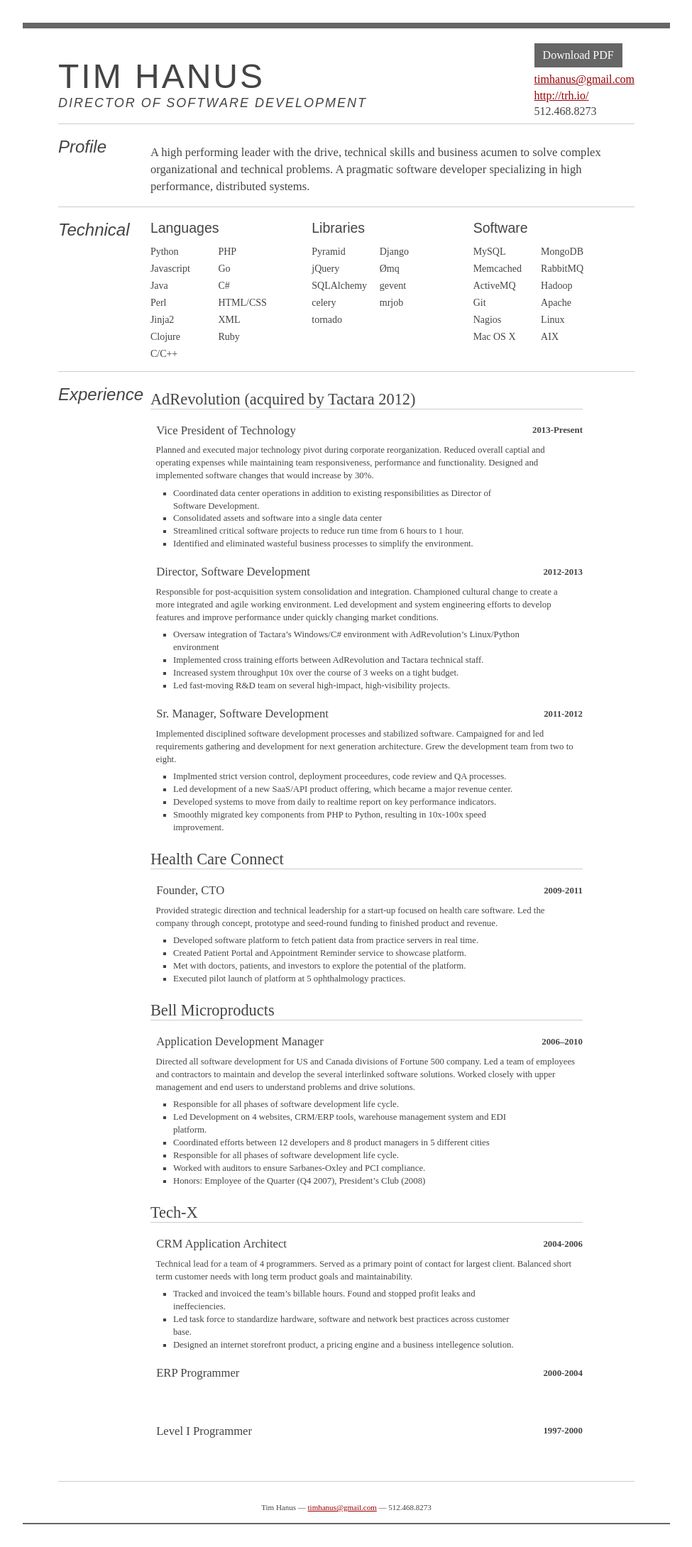
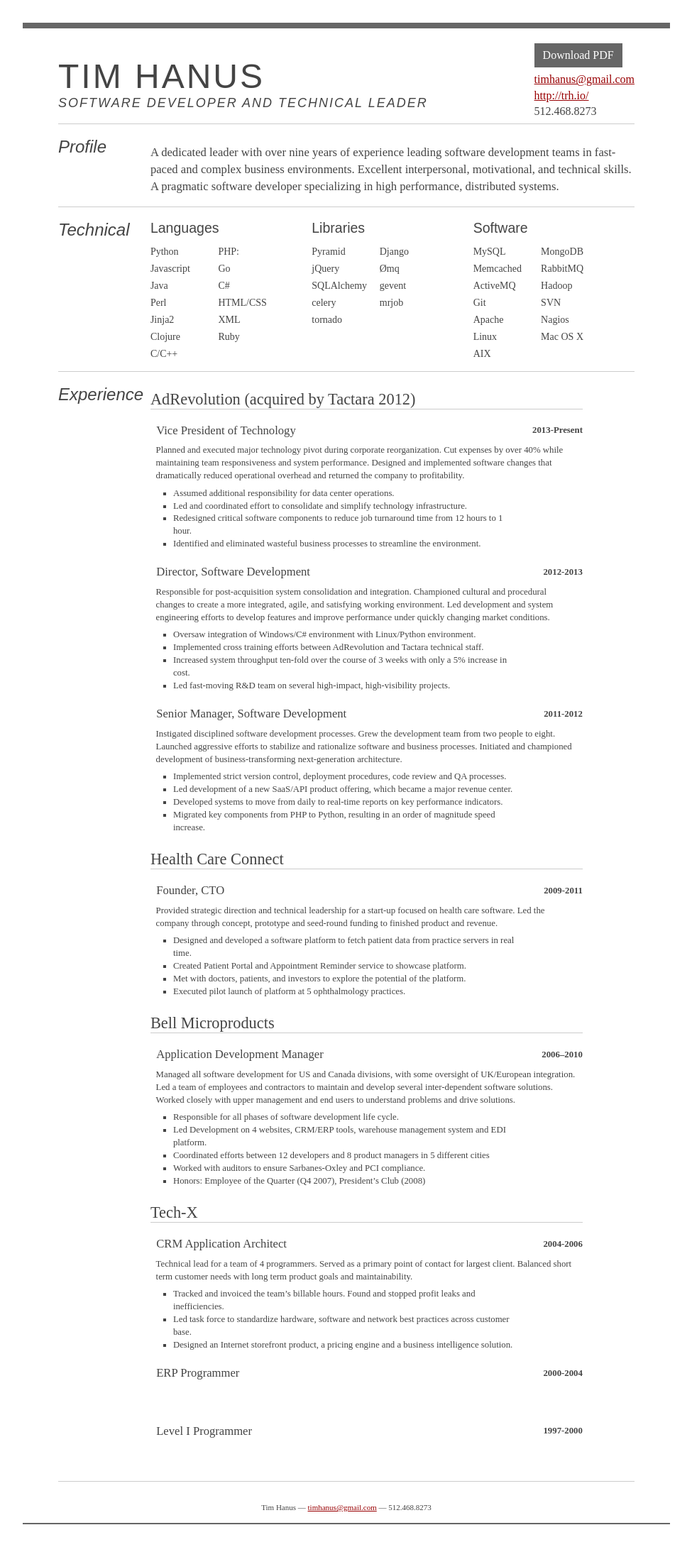
Before and after one commit to timhanus/timhanus.github.io, a Jekyll site: the page resume.html, which Jekyll copies as it is, in a window 1280 px wide. Shown: the whole page at 71% size, without its empty margins (152-1127 px from the left). Built offline with Jekyll 4.4.1, drawn with Linux system fonts in a browser that asks for light colours.

Commit message:
changing summary

```diff
--- a/_config.yml
+++ b/_config.yml
@@ -1,5 +1,5 @@
 title:            Tim Hanus
-description:      Developer, Musician, Family Man in Austin TX
+description:      Austin TX
 logo:             site-logo.png
 disqus_shortname: timhanus
 #Comment out url when working locally to resolve base urls correctly
--- a/resume.html
+++ b/resume.html
@@ -3,7 +3,7 @@
 <head>
 <meta charset="utf-8">
 
-<title>Tim Hanus | Director of Software Development</title>
+<title>Tim Hanus | Software Developer and Technical Leader</title>
 <style type="text/css">
 article, aside, details, figcaption, figure, footer, header, hgroup, nav, section, summary { display:block; }
 audio, canvas, video {
@@ -214,6 +214,7 @@ body.pdf ol li {
 }
 body.pdf ol li:nth-child(3n) { width:34%; }
 body.pdf ol li:nth-child(1), body.pdf ol li:nth-child(2), body.pdf ol li:nth-child(3) { border-top:none; }
+body.pdf dl dd p { padding:0.5em 0em 0em; }
 body.pdf dl dd ul li { width:90%; }
 body.pdf dl strong {
   float:right;
@@ -503,7 +504,7 @@ dl p em {
     <div class="resume">
         <h1>Tim Hanus</h1>
 
-<h2>Director of Software Development</h2>
+<h2>Software Developer and Technical Leader</h2>
 
 <blockquote>
   <p><a href="resume.pdf">Download PDF</a><br />
@@ -516,7 +517,7 @@ dl p em {
 
 <h3 id="profile">Profile</h3>
 
-<p>A high performing leader with the drive, technical skills and business acumen to solve complex organizational and technical problems.  A pragmatic software developer specializing in high performance, distributed systems.</p>
+<p>A dedicated leader with over nine years of experience leading software development teams in fast-paced and complex business environments. Excellent interpersonal, motivational, and technical skills.  A pragmatic software developer specializing in high performance, distributed systems.</p>
 
 <hr />
 
@@ -527,7 +528,7 @@ dl p em {
 
 <ol>
 <li>Python</li>
-<li>PHP</li>
+<li>PHP:</li>
 <li>Javascript</li>
 <li>Go</li>
 <li>Java</li>
@@ -563,6 +564,7 @@ dl p em {
 <li>ActiveMQ</li>
 <li>Hadoop</li>
 <li>Git</li>
+<li>SVN</li>
 <li>Apache</li>
 <li>Nagios</li>
 <li>Linux</li>
@@ -581,13 +583,13 @@ dl p em {
 <p><em>Vice President of Technology</em>
 <strong>2013-Present</strong></p>
 
-<p>Planned and executed major technology pivot during corporate reorganization.  Reduced overall captial and operating expenses while maintaining team responsiveness, performance and functionality. Designed and implemented software changes that would increase by 30%.</p>
+<p>Planned and executed major technology pivot during corporate reorganization.  Cut expenses by over 40% while maintaining team responsiveness and system performance. Designed and implemented software changes that dramatically reduced operational overhead and returned the company to profitability.</p>
 
 <ul>
-<li>Coordinated data center operations in addition to existing responsibilities as Director of Software Development.  </li>
-<li>Consolidated assets and software into a single data center</li>
-<li>Streamlined critical software projects to reduce run time from 6 hours to 1 hour.</li>
-<li>Identified and eliminated wasteful business processes to simplify the environment.</li>
+<li>Assumed additional responsibility for data center operations.</li>
+<li>Led and coordinated effort to consolidate and simplify technology infrastructure.</li>
+<li>Redesigned critical software components to reduce job turnaround time from 12 hours to 1 hour.</li>
+<li>Identified and eliminated wasteful business processes to streamline the environment.</li>
 </ul>
 </dd>
 
@@ -595,27 +597,27 @@ dl p em {
 <p><em>Director, Software Development</em>
 <strong>2012-2013</strong></p>
 
-<p>Responsible for post-acquisition system consolidation and integration.  Championed cultural change to create a more integrated and agile working environment.  Led development and system engineering efforts to develop features and improve performance under quickly changing market conditions.</p>
+<p>Responsible for post-acquisition system consolidation and integration.  Championed cultural and procedural changes to create a more integrated, agile, and satisfying working environment.  Led development and system engineering efforts to develop features and improve performance under quickly changing market conditions.</p>
 
 <ul>
-<li>Oversaw integration of Tactara&#8217;s Windows/C# environment with AdRevolution&#8217;s Linux/Python environment</li>
+<li>Oversaw integration of Windows/C# environment with Linux/Python environment.</li>
 <li>Implemented cross training efforts between AdRevolution and Tactara technical staff.</li>
-<li>Increased system throughput 10x over the course of 3 weeks on a tight budget.</li>
+<li>Increased system throughput ten-fold over the course of 3 weeks with only a 5% increase in cost.</li>
 <li>Led fast-moving R&amp;D team on several high-impact, high-visibility projects.</li>
 </ul>
 </dd>
 
 <dd>
-<p><em>Sr. Manager, Software Development</em>
+<p><em>Senior Manager, Software Development</em>
 <strong>2011-2012</strong></p>
 
-<p>Implemented disciplined software development processes and stabilized software.  Campaigned for and led requirements gathering and development for next generation architecture.  Grew the development team from two to eight.</p>
+<p>Instigated disciplined software development processes.  Grew the development team from two people to eight.  Launched aggressive efforts to stabilize and rationalize software and business processes.  Initiated and championed development of business-transforming next-generation architecture.</p>
 
 <ul>
-<li>Implmented strict version control, deployment proceedures, code review and QA processes.</li>
+<li>Implemented strict version control, deployment procedures, code review and QA processes.</li>
 <li>Led development of a new SaaS/API product offering, which became a major revenue center.</li>
-<li>Developed systems to move from daily to realtime report on key performance indicators.</li>
-<li>Smoothly migrated key components from PHP to Python, resulting in 10x-100x speed improvement.</li>
+<li>Developed systems to move from daily to real-time reports on key performance indicators.</li>
+<li>Migrated key components from PHP to Python, resulting in an order of magnitude speed increase.</li>
 </ul>
 </dd>
 
@@ -627,7 +629,7 @@ dl p em {
 <p>Provided strategic direction and technical leadership for a start-up focused on health care software.  Led the company through concept, prototype and seed-round funding to finished product and revenue.</p>
 
 <ul>
-<li>Developed software platform to fetch patient data from practice servers in real time.</li>
+<li>Designed and developed a software platform to fetch patient data from practice servers in real time.</li>
 <li>Created Patient Portal and Appointment Reminder service to showcase platform.</li>
 <li>Met with doctors, patients, and investors to explore the potential of the platform.  </li>
 <li>Executed pilot launch of platform at 5 ophthalmology practices.</li>
@@ -639,13 +641,12 @@ dl p em {
 <p><em>Application Development Manager</em>
 <strong>2006–2010</strong></p>
 
-<p>Directed all software development for US and Canada divisions of Fortune 500 company.  Led a team of employees and contractors to maintain and develop the several interlinked software solutions.  Worked closely with upper management and end users to understand problems and drive solutions.</p>
+<p>Managed all software development for US and Canada divisions, with some oversight of UK/European integration.  Led a team of employees and contractors to maintain and develop several inter-dependent software solutions.  Worked closely with upper management and end users to understand problems and drive solutions.</p>
 
 <ul>
 <li>Responsible for all phases of software development life cycle.</li>
 <li>Led Development on 4 websites, CRM/ERP tools, warehouse management system and EDI platform.  </li>
 <li>Coordinated efforts between 12 developers and 8 product managers in 5 different cities</li>
-<li>Responsible for all phases of software development life cycle.</li>
 <li>Worked with auditors to ensure Sarbanes-Oxley and PCI compliance.</li>
 <li>Honors: Employee of the Quarter (Q4&#160;2007), President&#8217;s Club (2008)</li>
 </ul>
@@ -660,9 +661,9 @@ dl p em {
 client.  Balanced short term customer needs with long term product goals and maintainability.</p>
 
 <ul>
-<li>Tracked and invoiced the team&#8217;s billable hours.  Found and stopped profit leaks and ineffeciencies.   </li>
+<li>Tracked and invoiced the team&#8217;s billable hours.  Found and stopped profit leaks and inefficiencies.   </li>
 <li>Led task force to standardize hardware, software and network best practices across customer base.</li>
-<li>Designed an internet storefront product, a pricing engine and a business intellegence solution.</li>
+<li>Designed an Internet storefront product, a pricing engine and a business intelligence solution.</li>
 </ul>
 </dd>
 
```
Also changed, not shown: resume.md (+21 -21 lines), 1 other file.
